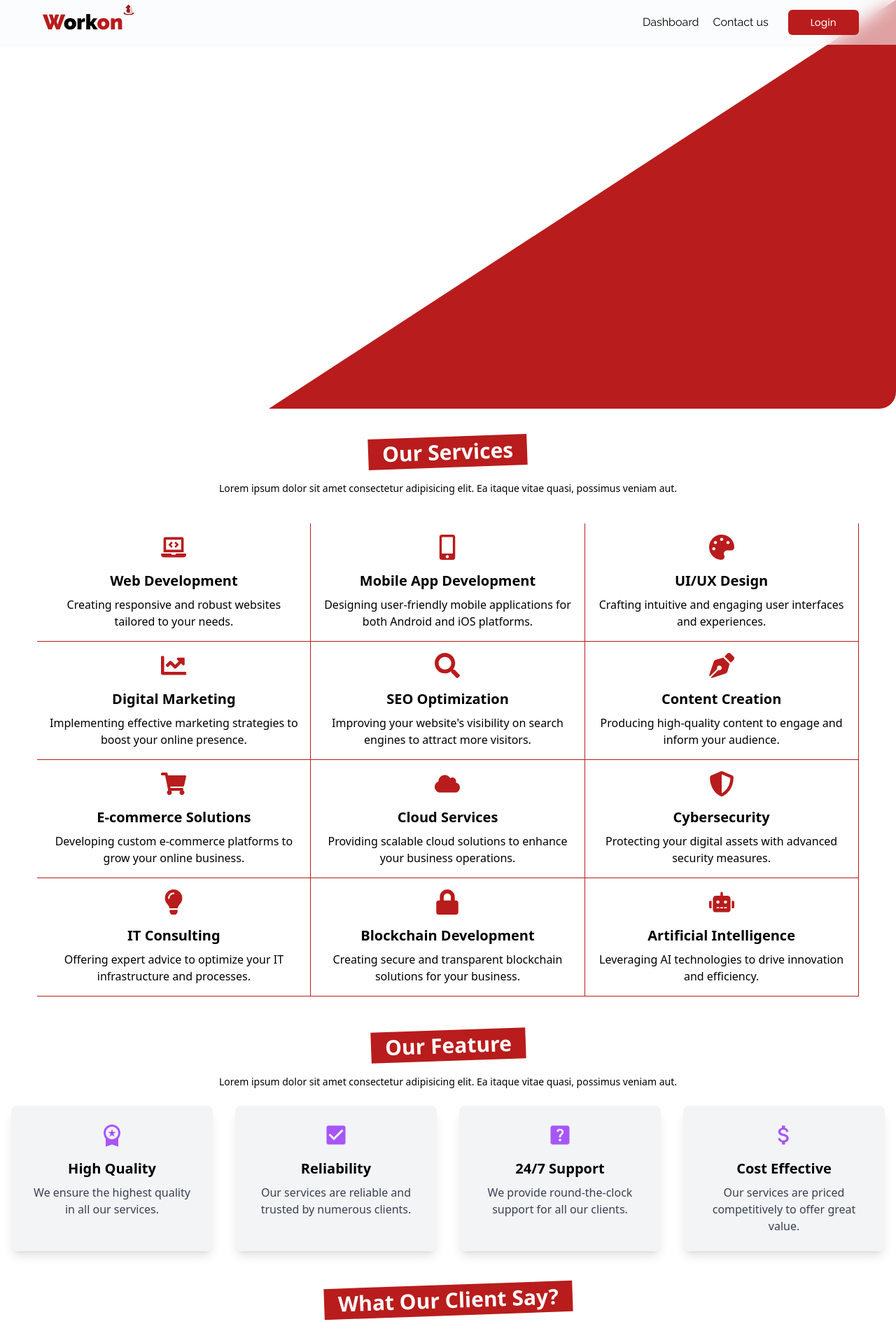
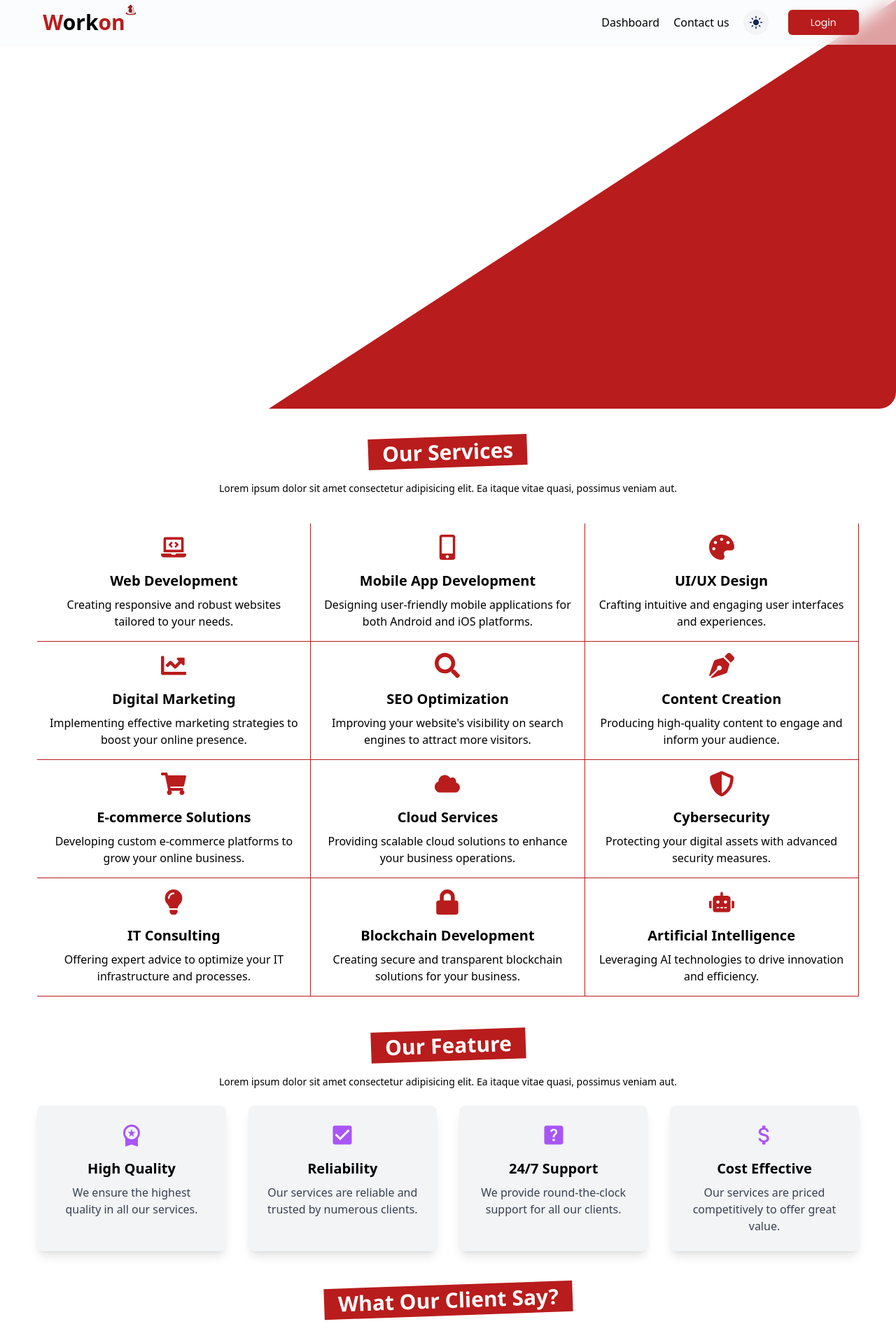
Before and after one commit to AbdullahAlMaksud/project-workon-client, a React (Vite) app: page / in a window 1280 px wide. Shown: the top 1902 px of the page at 70% size. Built offline with nearby package versions, Linux system fonts and the light colour scheme.

Commit message:
Darkmode Implemented

```diff
--- a/index.html
+++ b/index.html
@@ -1,13 +1,16 @@
 <!doctype html>
-<html lang="en">
+<html lang="en" data-theme="light">
+
 <head>
   <meta charset="UTF-8" />
   <link rel="icon" type="image/svg+xml" href="/favicon.svg" />
   <meta name="viewport" content="width=device-width, initial-scale=1.0" />
   <title>Workon | Where Work Meets Efficiency</title>
 </head>
-  <body>
+
+<body class="dark:bg-slate-950">
   <div id="root"></div>
   <script type="module" src="/src/main.jsx"></script>
 </body>
+
 </html>
--- a/src/Pages/Home/FeatureSection.jsx
+++ b/src/Pages/Home/FeatureSection.jsx
@@ -33,10 +33,10 @@ const FeatureSection = () => {
     return (
         <div>
 
-            <div className="bg-white py-12">
-                <div className="container mx-auto px-4">
+            <div className="py-12">
+                <div className="container w-11/12 mx-auto">
                     <div className="flex flex-col justify-center items-center mb-6">
-                        <h2 className="text-white bg-red-700 px-5 py-1 mb-2 -rotate-2 font-bold text-3xl text-center">Our Feature</h2>
+                        <h2 className="text-white dark:text-slate-950 bg-red-700 px-5 py-1 mb-2 -rotate-2 font-bold text-3xl text-center">Our Feature</h2>
                         <p className="md:w-2/3 text-center text-sm pt-3">Lorem ipsum dolor sit amet consectetur adipisicing elit. Ea itaque vitae quasi, possimus veniam aut.</p>
                     </div>
                     <div className="grid grid-cols-1 md:grid-cols-2 lg:grid-cols-4 gap-8">
@@ -45,10 +45,10 @@ const FeatureSection = () => {
                         {featuresData.map((feature) => {
                             const IconComponent = Icons[feature.icon];
                             return (
-                                <div key={feature.id} className="bg-gray-100 p-6 rounded-lg shadow-lg text-center">
-                                    <IconComponent className="text-purple-500 text-4xl mb-4 mx-auto" />
-                                    <h3 className="text-xl font-bold mb-2">{feature.title}</h3>
-                                    <p className="text-gray-700">{feature.description}</p>
+                                <div key={feature.id} className="bg-gray-100 dark:bg-gray-800/50 p-6 rounded-lg shadow-lg text-center">
+                                    <IconComponent className="text-purple-500 dark:text-orange-700 text-4xl mb-4 mx-auto" />
+                                    <h3 className="text-xl dark:text-white font-bold mb-2">{feature.title}</h3>
+                                    <p className="text-gray-700 dark:text-gray-300">{feature.description}</p>
                                 </div>
                             );
                         })}
--- a/src/Pages/Home/OurServices.jsx
+++ b/src/Pages/Home/OurServices.jsx
@@ -79,7 +79,7 @@ const OurServices = () => {
     return (
         <div className="w-11/12 container mx-auto">
             <div className="flex flex-col justify-center items-center mb-6">
-                <h2 className="text-white bg-red-700 px-5 py-1 mb-2 -rotate-2 font-bold text-3xl text-center">Our Services</h2>
+                <h2 className="text-white bg-red-700 px-5 py-1 mb-2 -rotate-2 font-bold text-3xl text-center dark:text-slate-950">Our Services</h2>
                 <p className="md:w-2/3 text-center text-sm pt-3">Lorem ipsum dolor sit amet consectetur adipisicing elit. Ea itaque vitae quasi, possimus veniam aut.</p>
             </div>
 
@@ -96,8 +96,8 @@ const OurServices = () => {
                             <div className="text-4xl mb-4 text-red-700">
                                 <IconComponent /> {/* Render the icon component */}
                             </div>
-                            <h3 className="text-xl font-bold mb-2">{service.title}</h3>
-                            <p className="text-center">{service.description}</p>
+                            <h3 className="text-xl font-bold mb-2 dark:text-white">{service.title}</h3>
+                            <p className="text-center dark:text-gray-300">{service.description}</p>
                         </div>
                     );
                 })}
--- a/src/Pages/Home/TestimonialSection.jsx
+++ b/src/Pages/Home/TestimonialSection.jsx
@@ -83,9 +83,9 @@ const TestimonialSection = () => {
     return (
         <div>
             <div className="pb-12">
-                <div className="container mx-auto px-4">
+                <div className="container w-11/12 mx-auto">
                     <div className="flex flex-col justify-center items-center mb-6">
-                        <h2 className="text-white bg-red-700 px-5 py-1 mb-2 -rotate-2 font-bold text-3xl text-center">What Our Client Say?</h2>
+                        <h2 className="text-white dark:text-slate-950 bg-red-700 px-5 py-1 mb-2 -rotate-2 font-bold text-3xl text-center">What Our Client Say?</h2>
                         <p className="md:w-2/3 text-center text-sm pt-3">Lorem ipsum dolor sit amet consectetur adipisicing elit. Ea itaque vitae quasi, possimus veniam aut.</p>
                     </div>
 
@@ -109,7 +109,7 @@ const TestimonialSection = () => {
                         >
                             {testimonialsData.map((testimonial) => (
                                 <SwiperSlide key={testimonial.id}>
-                                    <div className="bg-white p-6 h-60 rounded-lg shadow-lg border">
+                                    <div className=" p-6 h-60 rounded-lg shadow-lg border">
                                         <div className="flex items-center mb-4">
                                             <img src={testimonial.image} alt={testimonial.name} className="w-16 h-20 rounded-full mr-4 object-cover" />
                                             <div>
--- a/src/shared/Navbar.jsx
+++ b/src/shared/Navbar.jsx
@@ -2,6 +2,7 @@ import { GiSeatedMouse } from "react-icons/gi";
 import { Link, NavLink } from 'react-router-dom';
 import { BiCross, BiMenu, BiUser } from 'react-icons/bi';
 import { useEffect, useRef, useState } from "react";
+import DarkMode from "../utilities/DarkMode";
 
 
 const Navbar = () => {
@@ -27,18 +28,20 @@ const Navbar = () => {
         };
     }, []);
 
-    const navmenu = <>
+    const navmenu = <ul className='flex gap-5 font-raleway justify-center items-center'>
         <li>
-            <NavLink to={'/dashboard'} className={({ isActive }) => isActive ? 'border-b-2 border-red-700 font-medium' : 'hover:border-b-2 hover:border-red-300'}>Dashboard</NavLink>
+            <NavLink to={'/dashboard'} className={({ isActive }) => isActive ? 'border-b-2 border-red-700 font-medium dark:text-white' : 'dark:text-white hover:border-b-2 hover:border-red-300'}>Dashboard</NavLink>
         </li>
         <li>
-            <NavLink className={'hover:border-b-2 hover:border-red-300'} to={'/contact'}>Contact us</NavLink>
+            <NavLink to={'/contact'} className={({ isActive }) => isActive ? 'border-b-2 border-red-700 font-medium dark:text-white' : 'dark:text-white hover:border-b-2 hover:border-red-300'}>Contact us</NavLink>
         </li>
-    </>
+
+        <li><DarkMode /></li>
+    </ul>
 
     return (
         <div className="relative z-10">
-            <nav className='fixed shadow-sm w-full bg-slate-50/60 backdrop-blur-md min-h-16 flex items-center'>
+            <nav className='fixed shadow-sm w-full dark:bg-slate-800/50 bg-slate-50/60 backdrop-blur-md min-h-16 flex items-center justify-center'>
                 <section className='w-11/12 container mx-auto'>
                     <div className='w-full flex justify-between md:grid md:grid-cols-3'>
                         <Link to={'/'} className='col-span-1 w-fit relative hover:bg-gray-300 px-2 py-1 rounded-lg active:scale-95'>
@@ -46,11 +49,11 @@ const Navbar = () => {
                             <GiSeatedMouse className='absolute -right-2 -top-1 text-red-800' />
                         </Link>
                         <div className='hidden col-span-2 md:flex justify-end items-center gap-7'>
-                            <ul className='flex gap-5 font-raleway'>
-                                {
-                                    navmenu
-                                }
-                            </ul>
+
+                            {
+                                navmenu
+                            }
+
                             <div>
                                 <Link to={'/authentication'}><button className='bg-red-700 text-white font-poppins px-8 py-2 rounded-md text-sm hover:bg-red-800 active:scale-95'>Login</button></Link>
                             </div>
@@ -68,6 +71,9 @@ const Navbar = () => {
                         ref={dropRef}
                         className="absolute md:hidden top-14 right-0 z-20 w-48 py-2 mt-2 origin-top-right bg-white rounded-b-md shadow-xl dark:bg-gray-800 transition ease-out duration-1000 transform opacity-100 scale-100"
                     >
+                        <div className="flex justify-end">
+                            <DarkMode />
+                        </div>
                         {
                             user ? <NavLink
                                 to={'/myprofile'}
--- /dev/null
+++ b/src/utilities/DarkMode.jsx
@@ -0,0 +1,46 @@
+import { useState, useEffect } from 'react';
+import { MdDarkMode, MdLightMode } from 'react-icons/md';
+
+const DarkMode = () => {
+    const [darkMode, setDarkMode] = useState(false);
+
+    useEffect(() => {
+        const storedDarkMode = localStorage.getItem('darkMode');
+        if (storedDarkMode) {
+            setDarkMode(JSON.parse(storedDarkMode));
+            document.documentElement.classList.toggle('dark', JSON.parse(storedDarkMode));
+        }
+    }, []);
+
+    const handleDarkMode = () => {
+        const newDarkMode = !darkMode;
+        setDarkMode(newDarkMode);
+        localStorage.setItem('darkMode', JSON.stringify(newDarkMode));
+        document.documentElement.classList.toggle('dark', newDarkMode);
+    };
+
+    return (
+        <div className="flex items-center justify-center">
+            <button
+                onClick={handleDarkMode}
+                className={`rounded-full w-9 h-9 flex items-center justify-center focus:outline-none ${darkMode ? 'bg-gray-800' : 'bg-gray-100'
+                    }`}
+            >
+                <div
+                    className={`w-6 h-6 text-white dark:text-gray-800 rounded-full flex items-center justify-center ${darkMode ? 'block' : 'hidden'
+                        }`}
+                >
+                    <MdDarkMode className='text-white text-xl' />
+                </div>
+                <div
+                    className={`w-7 h-7 rounded-full flex items-center justify-center text-gray-800 dark:text-white ${darkMode ? 'hidden' : 'block'
+                        }`}
+                >
+                    <MdLightMode className='text-xl text-blue-950' />
+                </div>
+            </button>
+        </div>
+    );
+};
+
+export default DarkMode;
--- a/tailwind.config.js
+++ b/tailwind.config.js
@@ -1,5 +1,6 @@
 /** @type {import('tailwindcss').Config} */
 export default {
+  darkMode: 'selector',
   content: [
     "./index.html",
     "./src/**/*.{js,ts,jsx,tsx}",
@@ -7,9 +8,9 @@ export default {
   theme: {
     extend: {
       fontFamily: {
-        'bangla': ['"Hind Siliguri"', 'sans-serif'],
-        'poppins': ['"Poppins"', 'sans-serif'],
-        'raleway': ['"Raleway"', 'sans-serif'],
+        hind: ["Hind Siliguri", 'sans-serif'],
+        poppins: ["Poppins", 'sans-serif'],
+        relaway: ["Raleway", 'sans-serif']
       }
     },
   },
```
Also changed, not shown: src/Pages/Contact.jsx (+16 -16 lines). Lines whose indentation alone changed are shown as unchanged.
